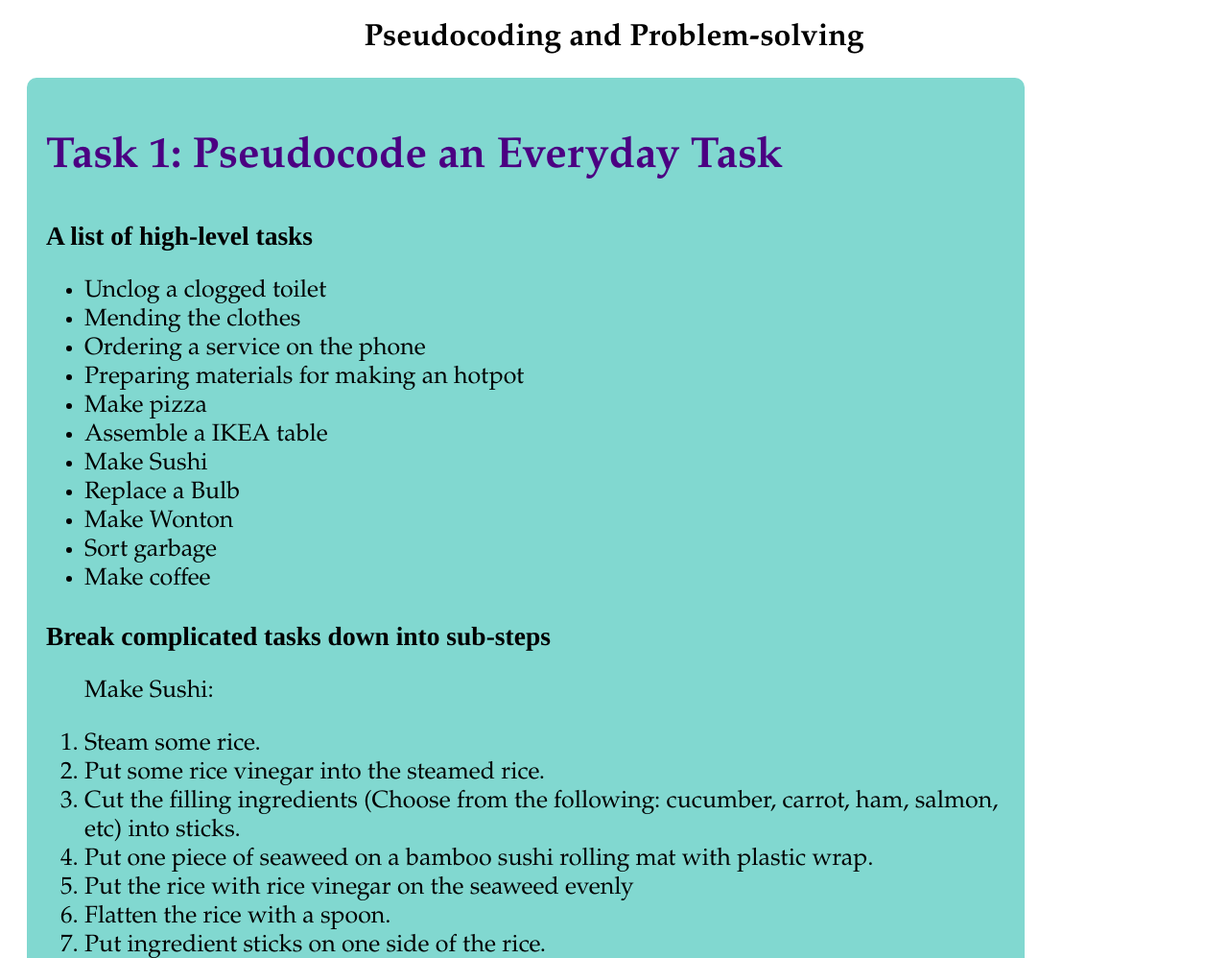
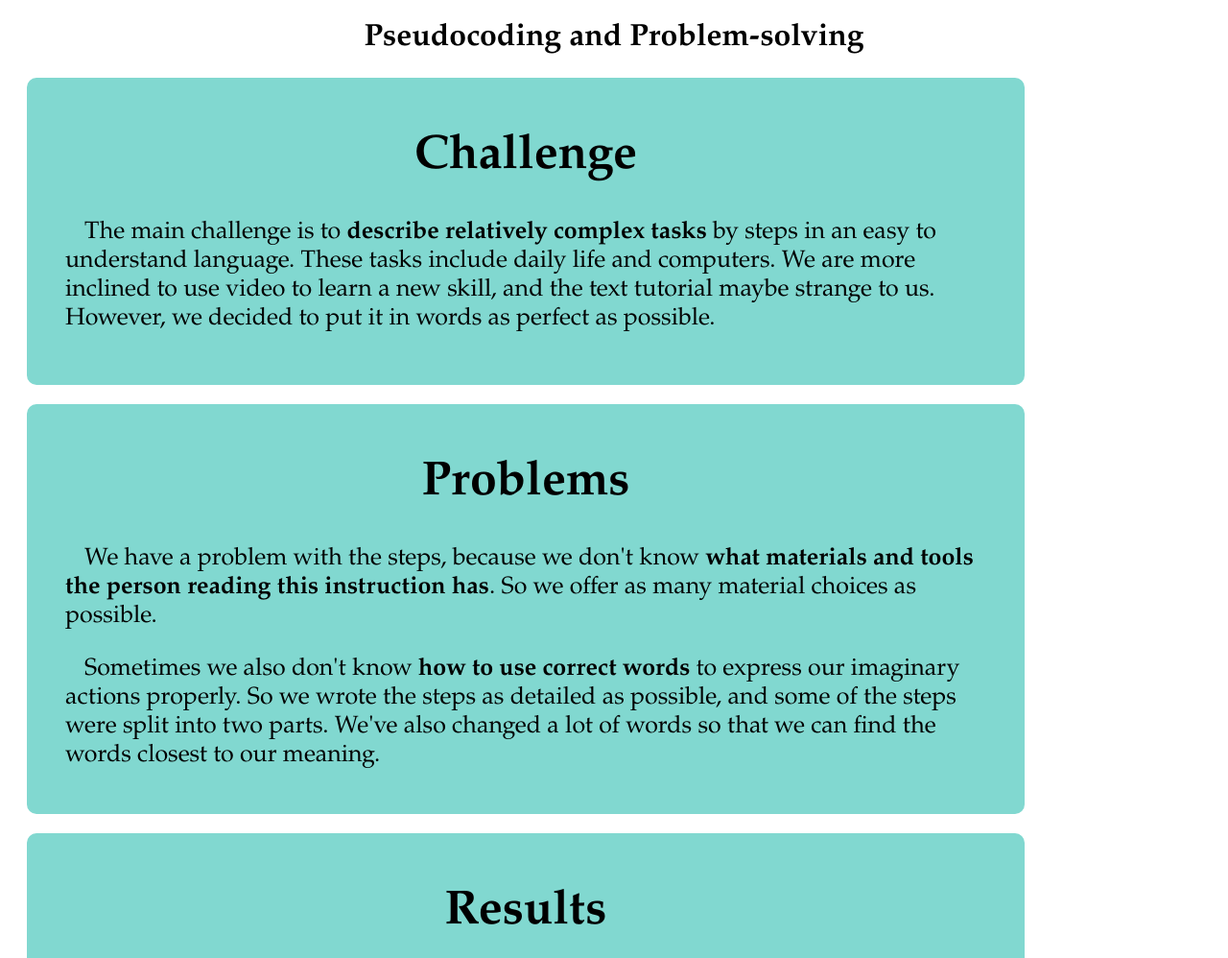
Before and after one commit to Yuwei-Mao/art101, a plain HTML site: page lab4/index.html in a window 1280 px wide. Shown: the top 998 px of the page at 96% size. Drawn offline with Linux system fonts and the light colour scheme.

Commit message:
Update index.html

```diff
--- a/lab4/index.html
+++ b/lab4/index.html
@@ -9,6 +9,23 @@
     <h1>Pseudocoding and Problem-solving</h1>
 
     <div>
+      <h1>Challenge</h1>
+      <p>The main challenge is to <b>describe relatively complex tasks</b> by steps in an easy to understand language. These tasks
+        include daily life and computers. We are more inclined to use video to learn a new skill, and the text
+        tutorial maybe strange to us. However, we decided to put it in words as perfect as possible.</p>
+    </div>
+
+    <div>
+      <h1>Problems</h1>
+      <p>We have a problem with the steps, because we don't know <b>what materials and tools the person reading this
+        instruction has</b>. So we offer as many material choices as possible.</p>
+      <p>Sometimes we also don't know <b>how to use correct words</b> to express our imaginary actions properly. So we wrote the steps
+         as detailed as possible, and some of the steps were split into two parts. We've also changed a lot of
+         words so that we can find the words closest to our meaning.</p>
+    </div>
+
+    <div>
+    <h1> Results </h1>
     <h2>Task 1: Pseudocode an Everyday Task</h2>
     <h3>A list of high-level tasks</h3>
     <ul>
@@ -42,9 +59,8 @@
       <li>Cut the sushi roll into small pieces with a knife.</li>
       <li>Enjoy.</li>
     </ol>
-    </div>
 
-    <div>
+
     <h2>Task 2: Pseudocode a Computer Task</h2>
     <h3>A list of high-level computer tasks</h3>
     <ul>
@@ -65,10 +81,8 @@
       <li>Repeat 2-3 until the user win. ( You can also set a limit on the number of
         guess times).</li>
     </ol>
-    </div>
 
 
-    <div>
       <h2>Task 3: Turn Pseudocode into Comments</h2>
       <h3>Our comments in JavaScript</h3>
       <pre>
```
